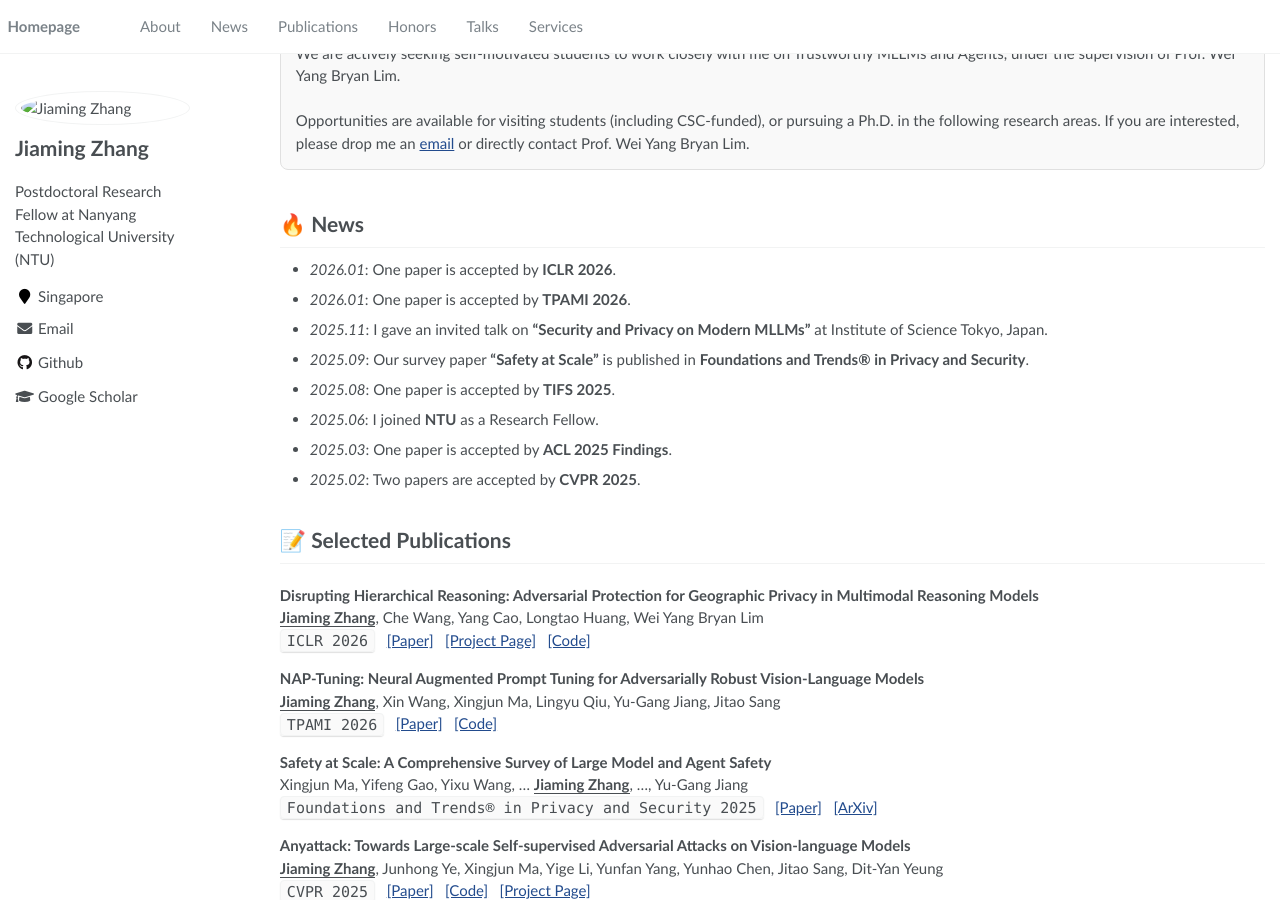
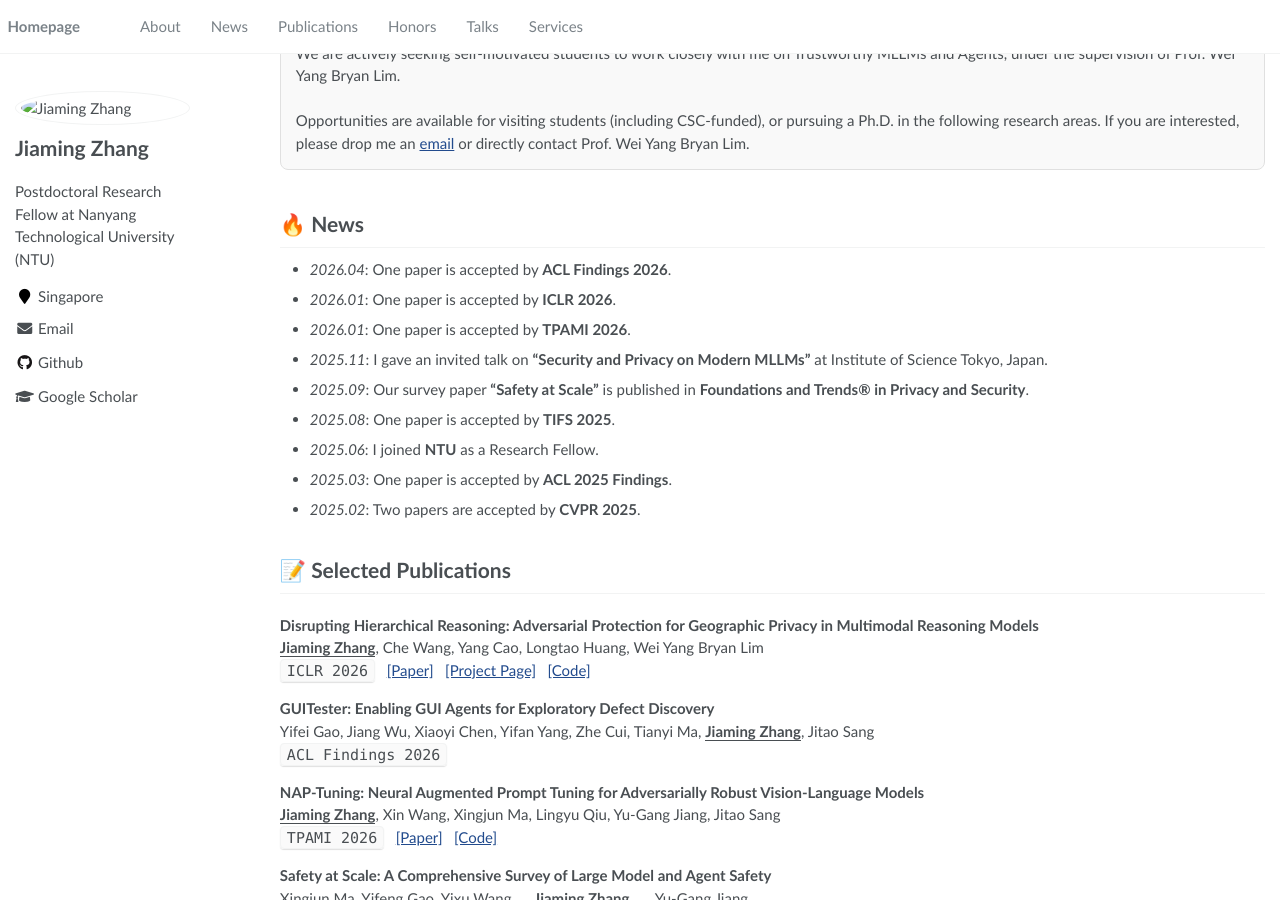
Before and after one commit to jiamingzhang94/jiamingzhang94.github.io, a Jekyll site: the page built from _pages/about.md, in a window 1280 px wide and 900 px high, scrolled down 215 px. Built offline with Jekyll 4.4.1, drawn with Linux system fonts in a browser that asks for light colours.

Commit message:
Update ACL Findings 2026 publication

```diff
--- a/_pages/about.md
+++ b/_pages/about.md
@@ -32,6 +32,7 @@ My research focuses on **Trustworthy AI**, with particular interests in **advers
 <span class='anchor' id='news'></span>
 # 🔥 News
 
+- *2026.04*: One paper is accepted by **ACL Findings 2026**.
 - *2026.01*: One paper is accepted by **ICLR 2026**.
 - *2026.01*: One paper is accepted by **TPAMI 2026**.
 - *2025.11*: I gave an invited talk on **"Security and Privacy on Modern MLLMs"** at Institute of Science Tokyo, Japan.
@@ -49,6 +50,12 @@ My research focuses on **Trustworthy AI**, with particular interests in **advers
 **Disrupting Hierarchical Reasoning: Adversarial Protection for Geographic Privacy in Multimodal Reasoning Models**
 <br> <u><strong>Jiaming Zhang</strong></u>, Che Wang, Yang Cao, Longtao Huang, Wei Yang Bryan Lim
 <br> ``ICLR 2026`` &nbsp; <a href="https://arxiv.org/abs/2512.08503">[Paper]</a> &nbsp; <a href="https://jiamingzhang94.github.io/reasonbreak/">[Project Page]</a> &nbsp; <a href="https://github.com/jiamingzhang94/reasonbreak">[Code]</a>
+
+<div style="margin-bottom: 15px;"></div>
+
+**GUITester: Enabling GUI Agents for Exploratory Defect Discovery**
+<br> Yifei Gao, Jiang Wu, Xiaoyi Chen, Yifan Yang, Zhe Cui, Tianyi Ma, <u><strong>Jiaming Zhang</strong></u>, Jitao Sang
+<br> ``ACL Findings 2026``
 
 <div style="margin-bottom: 15px;"></div>
 
```
